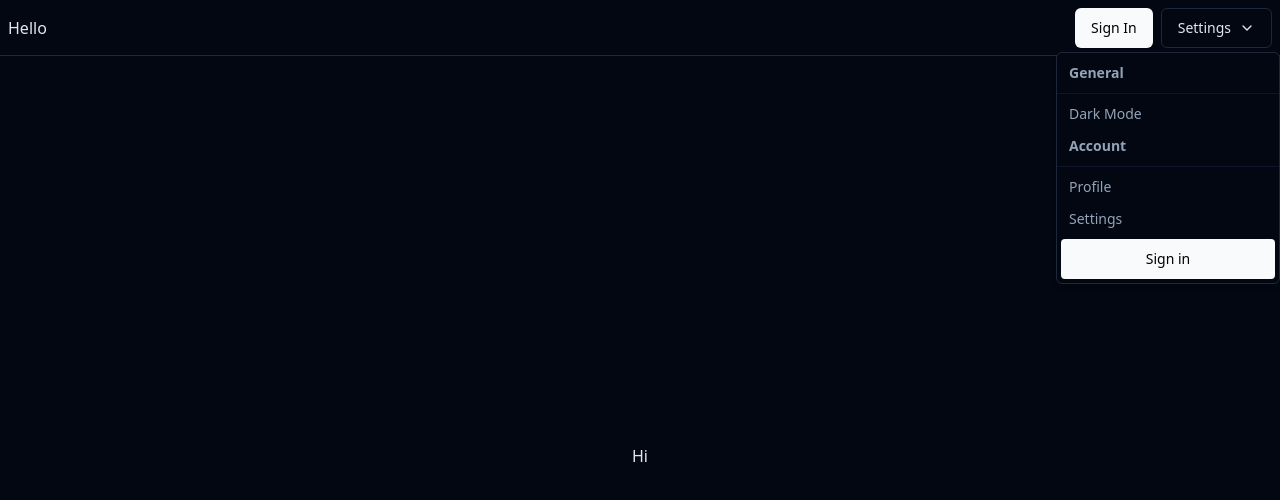
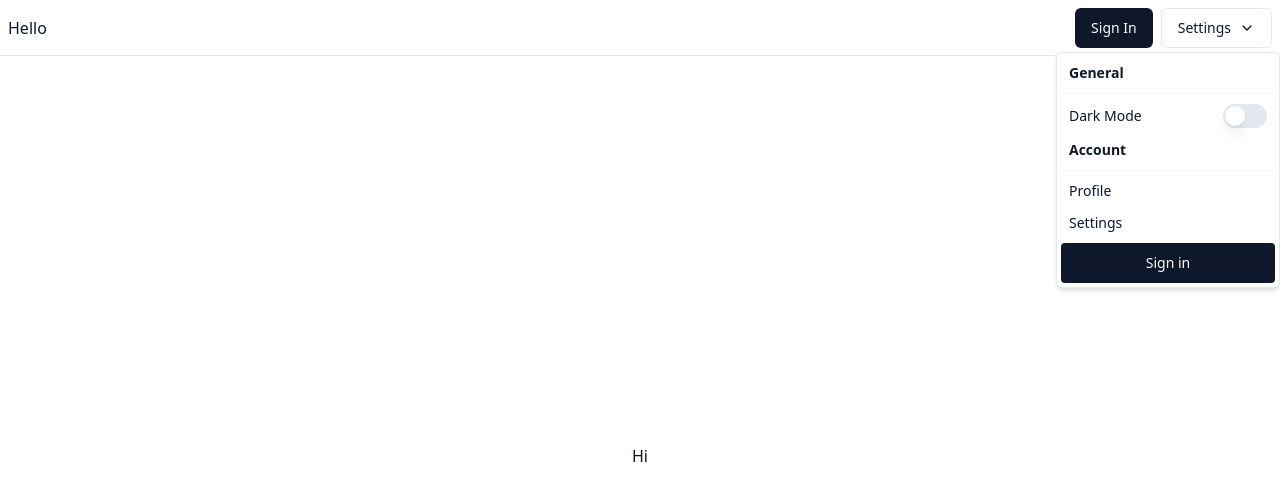
Before and after one commit to rtokala14/reddit-clone, a Next.js app: page / in a window 1280 px wide. Both pictures are taken after a click on the button "Settings". Shown: the top 500 px of the page. Built offline with nearby package versions, Linux system fonts and the light colour scheme; no server answers.

Commit message:
Add next-themes and actually switch

```diff
--- a/app/layout.tsx
+++ b/app/layout.tsx
@@ -13,6 +13,8 @@ import { Button } from "@/components/ui/button";
 import LoginOrProfile from "@/components/LoginOrProfile";
 import SIgnOutBtnForDD from "@/components/SIgnOutBtnForDD";
 import LoginOrNone from "@/components/LoginOrNone";
+import { ThemeChanger, ThemeProviderX } from "@/components/ThemeProviderX";
+import { Label } from "@/components/ui/label";
 
 export const metadata = {
   title: "Reddit Clone",
@@ -33,10 +35,12 @@ export default function RootLayout({
 }) {
   return (
     <ClerkProvider>
-      <html className="dark" lang="en">
+      <html className="" suppressHydrationWarning lang="en">
         <body className={inter.variable}>
-          <NavBar />
-          {children}
+          <ThemeProviderX>
+            <NavBar />
+            {children}
+          </ThemeProviderX>
         </body>
       </html>
     </ClerkProvider>
@@ -55,7 +59,11 @@ function NavBar() {
             <DropdownMenuContent className="w-56">
               <DropdownMenuLabel>General</DropdownMenuLabel>
               <DropdownMenuSeparator />
-              <DropdownMenuItem>Dark Mode</DropdownMenuItem>
+              {/* <DropdownMenuItem className=" justify-between"> */}
+              {/* <Label htmlFor="darkMode">Dark Mode</Label> */}
+              {/* Dark Mode */}
+              <ThemeChanger />
+              {/* </DropdownMenuItem> */}
               <DropdownMenuLabel>Account</DropdownMenuLabel>
               <DropdownMenuSeparator />
               <DropdownMenuItem>Profile</DropdownMenuItem>
--- /dev/null
+++ b/components/ThemeProviderX.tsx
@@ -0,0 +1,42 @@
+"use client";
+
+import { ThemeProvider, useTheme } from "next-themes";
+import { Switch } from "./ui/switch";
+import { DropdownMenuItem } from "./ui/dropdown-menu";
+import { Label } from "./ui/label";
+import { useEffect, useState } from "react";
+
+export function ThemeProviderX({ children }: { children: React.ReactNode }) {
+  return (
+    <ThemeProvider enableSystem={false} defaultTheme="light" attribute="class">
+      {children}
+    </ThemeProvider>
+  );
+}
+
+export function ThemeChanger() {
+  const [mounted, setMounted] = useState(false);
+  const { theme, setTheme } = useTheme();
+
+  useEffect(() => {
+    setMounted(true);
+  }, []);
+
+  if (!mounted) {
+    return null;
+  }
+
+  return (
+    <DropdownMenuItem
+      onClick={() => {
+        setTheme(theme === "dark" ? "light" : "dark");
+      }}
+      className=" justify-between"
+    >
+      <Label className=" font-normal" htmlFor="darkMode">
+        Dark Mode
+      </Label>
+      <Switch id="darkMode" checked={theme === "dark"} />
+    </DropdownMenuItem>
+  );
+}
--- /dev/null
+++ b/components/ui/label.tsx
@@ -0,0 +1,26 @@
+"use client"
+
+import * as React from "react"
+import * as LabelPrimitive from "@radix-ui/react-label"
+import { VariantProps, cva } from "class-variance-authority"
+
+import { cn } from "@/lib/utils"
+
+const labelVariants = cva(
+  "text-sm font-medium leading-none peer-disabled:cursor-not-allowed peer-disabled:opacity-70"
+)
+
+const Label = React.forwardRef<
+  React.ElementRef<typeof LabelPrimitive.Root>,
+  React.ComponentPropsWithoutRef<typeof LabelPrimitive.Root> &
+    VariantProps<typeof labelVariants>
+>(({ className, ...props }, ref) => (
+  <LabelPrimitive.Root
+    ref={ref}
+    className={cn(labelVariants(), className)}
+    {...props}
+  />
+))
+Label.displayName = LabelPrimitive.Root.displayName
+
+export { Label }
--- /dev/null
+++ b/components/ui/switch.tsx
@@ -0,0 +1,29 @@
+"use client"
+
+import * as React from "react"
+import * as SwitchPrimitives from "@radix-ui/react-switch"
+
+import { cn } from "@/lib/utils"
+
+const Switch = React.forwardRef<
+  React.ElementRef<typeof SwitchPrimitives.Root>,
+  React.ComponentPropsWithoutRef<typeof SwitchPrimitives.Root>
+>(({ className, ...props }, ref) => (
+  <SwitchPrimitives.Root
+    className={cn(
+      "peer inline-flex h-[24px] w-[44px] shrink-0 cursor-pointer items-center rounded-full border-2 border-transparent transition-colors focus-visible:outline-none focus-visible:ring-2 focus-visible:ring-ring focus-visible:ring-offset-2 focus-visible:ring-offset-background disabled:cursor-not-allowed disabled:opacity-50 data-[state=checked]:bg-primary data-[state=unchecked]:bg-input",
+      className
+    )}
+    {...props}
+    ref={ref}
+  >
+    <SwitchPrimitives.Thumb
+      className={cn(
+        "pointer-events-none block h-5 w-5 rounded-full bg-background shadow-lg ring-0 transition-transform data-[state=checked]:translate-x-5 data-[state=unchecked]:translate-x-0"
+      )}
+    />
+  </SwitchPrimitives.Root>
+))
+Switch.displayName = SwitchPrimitives.Root.displayName
+
+export { Switch }
--- /dev/null
+++ b/components/ui/toggle.tsx
@@ -0,0 +1,45 @@
+"use client"
+
+import * as React from "react"
+import * as TogglePrimitive from "@radix-ui/react-toggle"
+import { VariantProps, cva } from "class-variance-authority"
+
+import { cn } from "@/lib/utils"
+
+const toggleVariants = cva(
+  "inline-flex items-center justify-center rounded-md text-sm font-medium transition-colors data-[state=on]:bg-accent data-[state=on]:text-accent-foreground focus-visible:outline-none focus-visible:ring-2 focus-visible:ring-ring focus-visible:ring-offset-2 disabled:pointer-events-none disabled:opacity-50 ring-offset-background hover:bg-muted hover:text-muted-foreground",
+  {
+    variants: {
+      variant: {
+        default: "bg-transparent",
+        outline:
+          "bg-transparent border border-input hover:bg-accent hover:text-accent-foreground",
+      },
+      size: {
+        default: "h-10 px-3",
+        sm: "h-9 px-2.5",
+        lg: "h-11 px-5",
+      },
+    },
+    defaultVariants: {
+      variant: "default",
+      size: "default",
+    },
+  }
+)
+
+const Toggle = React.forwardRef<
+  React.ElementRef<typeof TogglePrimitive.Root>,
+  React.ComponentPropsWithoutRef<typeof TogglePrimitive.Root> &
+    VariantProps<typeof toggleVariants>
+>(({ className, variant, size, ...props }, ref) => (
+  <TogglePrimitive.Root
+    ref={ref}
+    className={cn(toggleVariants({ variant, size, className }))}
+    {...props}
+  />
+))
+
+Toggle.displayName = TogglePrimitive.Root.displayName
+
+export { Toggle, toggleVariants }
--- a/package.json
+++ b/package.json
@@ -14,6 +14,9 @@
     "@clerk/nextjs": "^4.17.3",
     "@radix-ui/react-avatar": "^1.0.2",
     "@radix-ui/react-dropdown-menu": "^2.0.4",
+    "@radix-ui/react-label": "^2.0.1",
+    "@radix-ui/react-switch": "^1.0.2",
+    "@radix-ui/react-toggle": "^1.0.2",
     "@types/node": "18.16.7",
     "@types/react": "18.2.6",
     "@types/react-dom": "18.2.4",
@@ -27,6 +30,7 @@
     "lucide-react": "^0.215.0",
     "ms": "^2.1.3",
     "next": "13.4.1",
+    "next-themes": "^0.2.1",
     "postcss": "8.4.22",
     "react": "18.2.0",
     "react-dom": "18.2.0",
```
Also changed, not shown: 1 other file (tests, documents, lock files or other folders).
